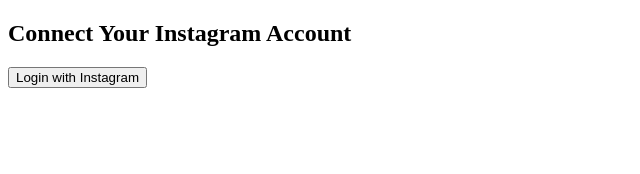
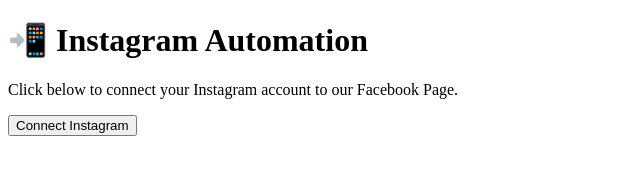
Before and after one commit to surya9634/Instagram-automation-render, a website: page public/index.html in a window 1280 px wide. Shown: the whole page, without its empty margins (0-640 px from the left). Drawn offline with Linux system fonts and the light colour scheme.

Commit message:
Update index.html

```diff
--- a/public/index.html
+++ b/public/index.html
@@ -1,12 +1,14 @@
 <!DOCTYPE html>
-<html>
+<html lang="en">
 <head>
-  <title>Connect Instagram</title>
+  <meta charset="UTF-8">
+  <title>Instagram Automation</title>
 </head>
 <body>
-  <h2>Connect Your Instagram Account</h2>
-  <a href="https://www.instagram.com/oauth/authorize?force_reauth=true&client_id=1477959410285896&redirect_uri=https://instagram-automation-render.onrender.com/auth/callback&response_type=code&scope=instagram_business_basic%2Cinstagram_business_manage_messages%2Cinstagram_business_manage_comments%2Cinstagram_business_content_publish%2Cinstagram_business_manage_insights">
-    <button>Login with Instagram</button>
+  <h1>📲 Instagram Automation</h1>
+  <p>Click below to connect your Instagram account to our Facebook Page.</p>
+  <a href="/login">
+    <button>Connect Instagram</button>
   </a>
 </body>
 </html>
```
